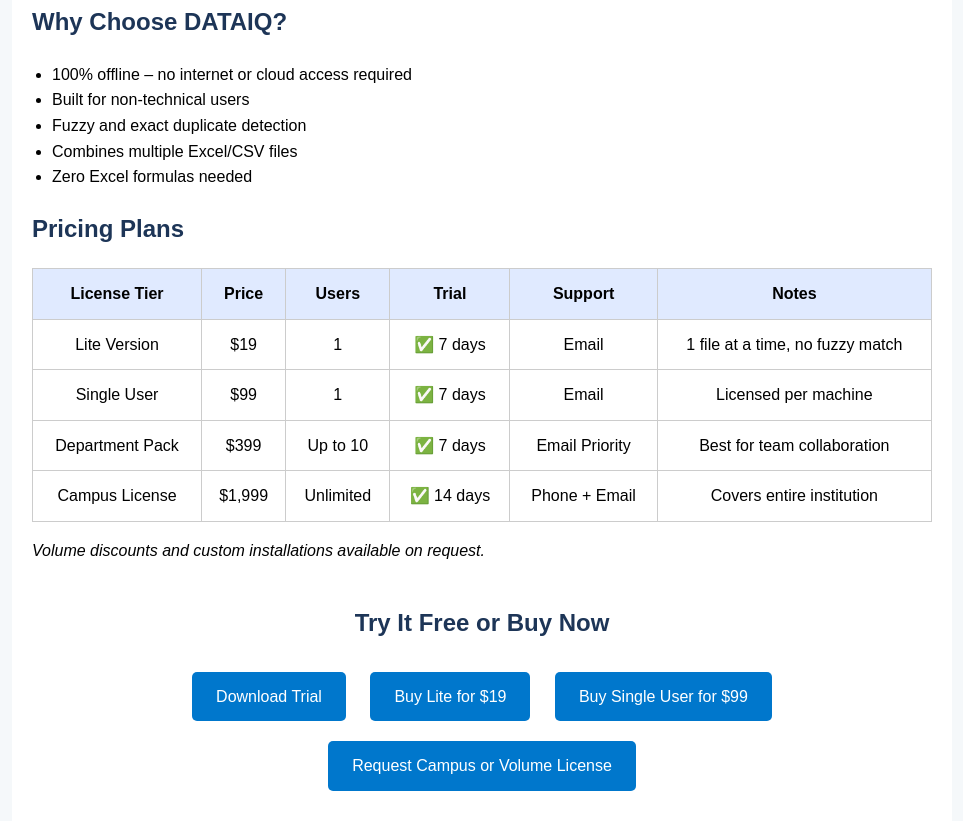
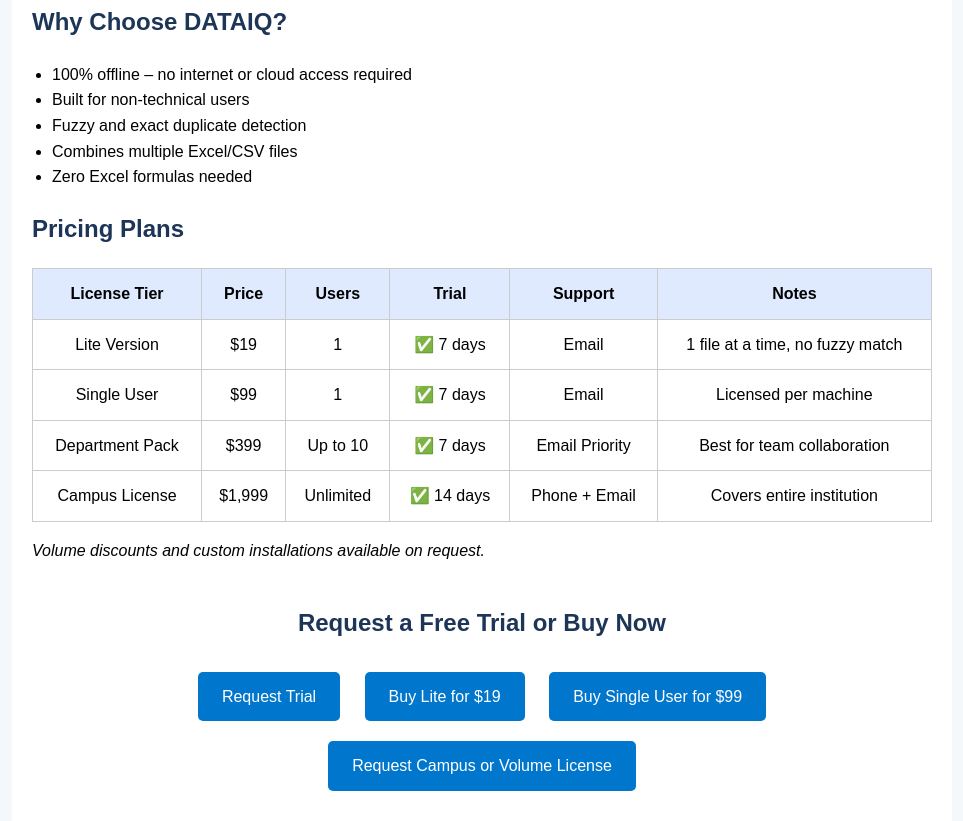
Before and after one commit to hfrancomiranda/dataiq-site, a plain HTML site: page index.html in a window 1280 px wide. Shown: the part 364-1185 px from the top of the page, without its empty margins (158-1121 px from the left). Drawn offline with Linux system fonts and the light colour scheme.

Commit message:
Update index.html

```diff
--- a/index.html
+++ b/index.html
@@ -61,8 +61,8 @@
     </div>
 
     <div class="cta">
-      <h2>Try It Free or Buy Now</h2>
-      <a href="#">Download Trial</a>
+      <h2>Request a Free Trial or Buy Now</h2>
+      <a href="mailto:dataiqconsulting@gmail.com?subject=Requesting%20Free%20Trial%20for%20Duplicate%20Finder&body=Hi%2C%20I%E2%80%99d%20like%20to%20request%20a%207-day%20trial%20for%20DATAIQ%20Duplicate%20Finder.%20Here%E2%80%99s%20my%20info%3A">Request Trial</a>
       <a href="#">Buy Lite for $19</a>
       <a href="#">Buy Single User for $99</a>
       <a href="mailto:dataiqconsulting@gmail.com">Request Campus or Volume License</a>
```
